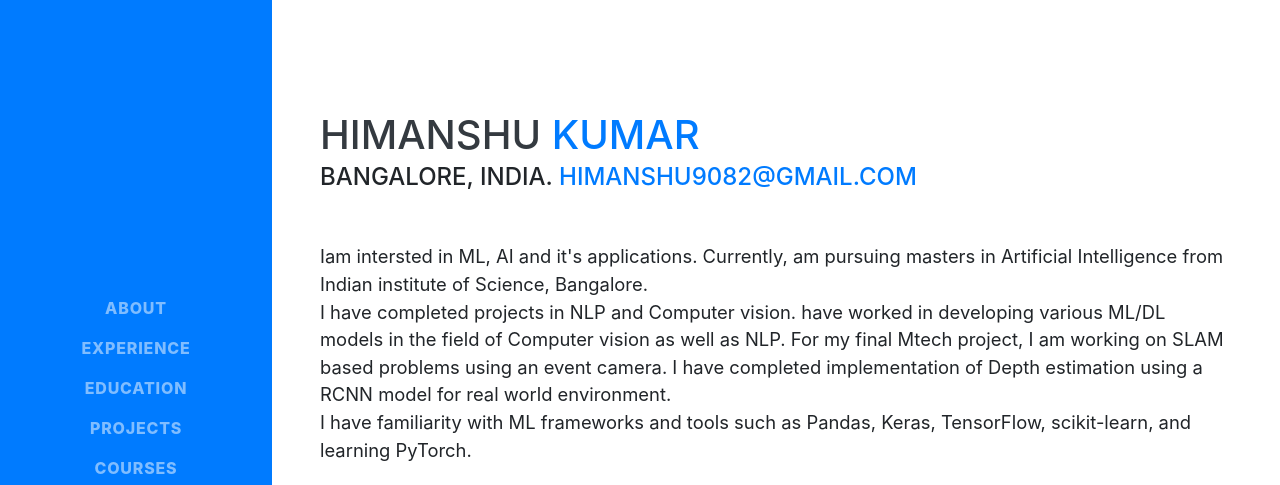
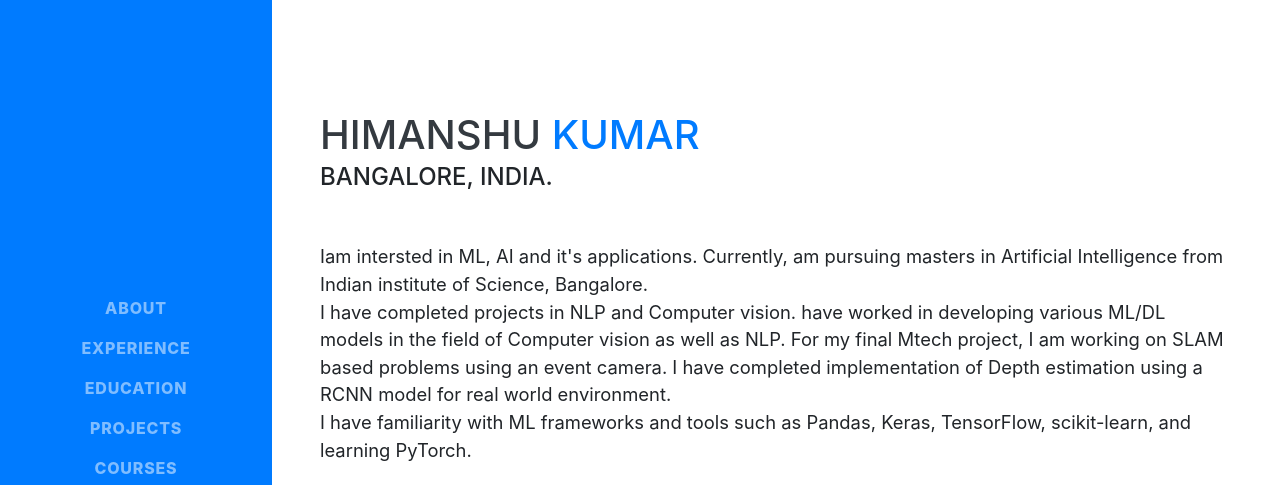
Before and after one commit to himanshu9084/himanshu9084.github.io, a website with bundled scripts: page index.html in a window 1280 px wide. Shown: the top 485 px of the page. Built offline with nearby package versions, Linux system fonts and the light colour scheme; a web font is replaced by a local one.

Commit message:
removed details

```diff
--- a/index.html
+++ b/index.html
@@ -67,7 +67,7 @@
           <span class="text-primary">Kumar</span>
         </h1>
         <div class="subheading mb-5">Bangalore, India.
-          <a href="mailto:himanshu9082@gmail.com">himanshu9082@gmail.com</a>
+
         </div>
         <p class="lead mb-5">Iam intersted in ML, AI and it's applications. Currently, am pursuing masters in Artificial Intelligence from
           Indian institute of Science, Bangalore.
```
